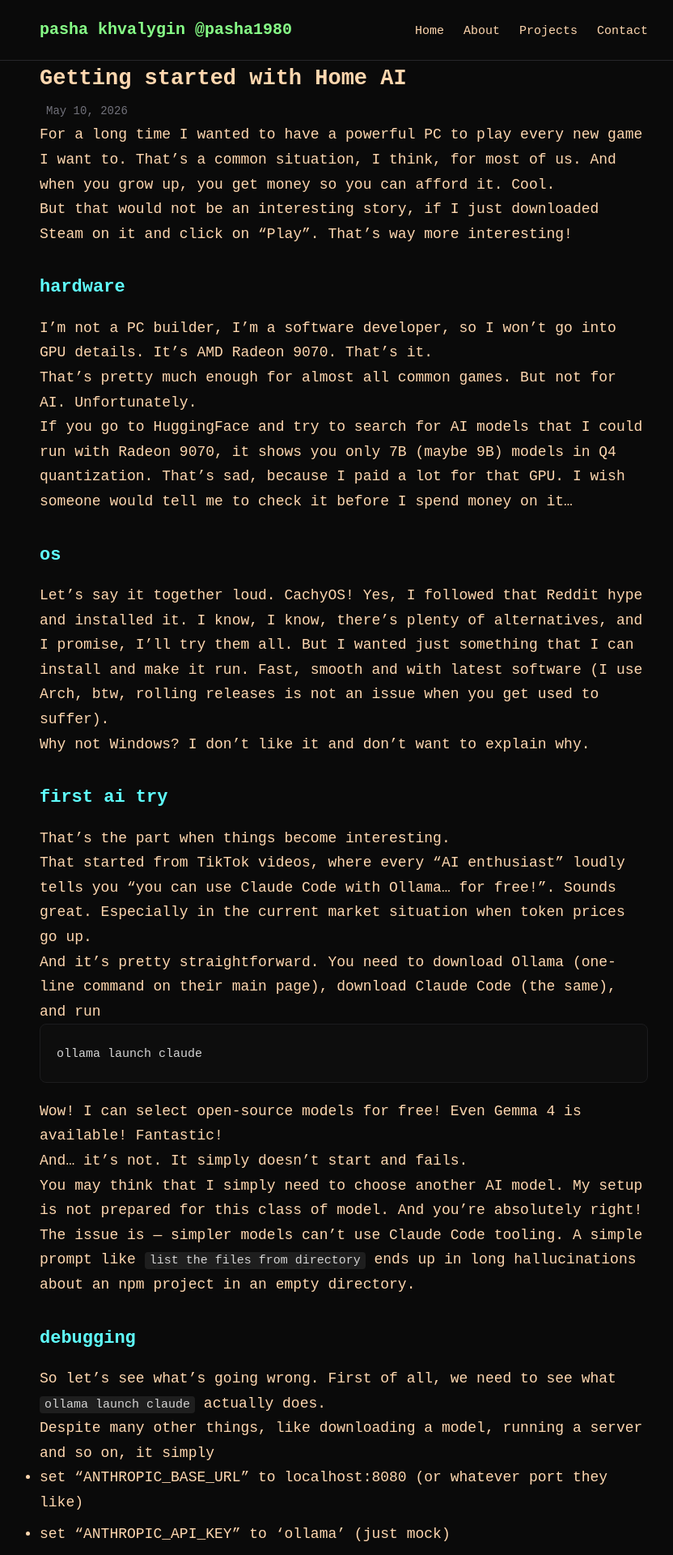
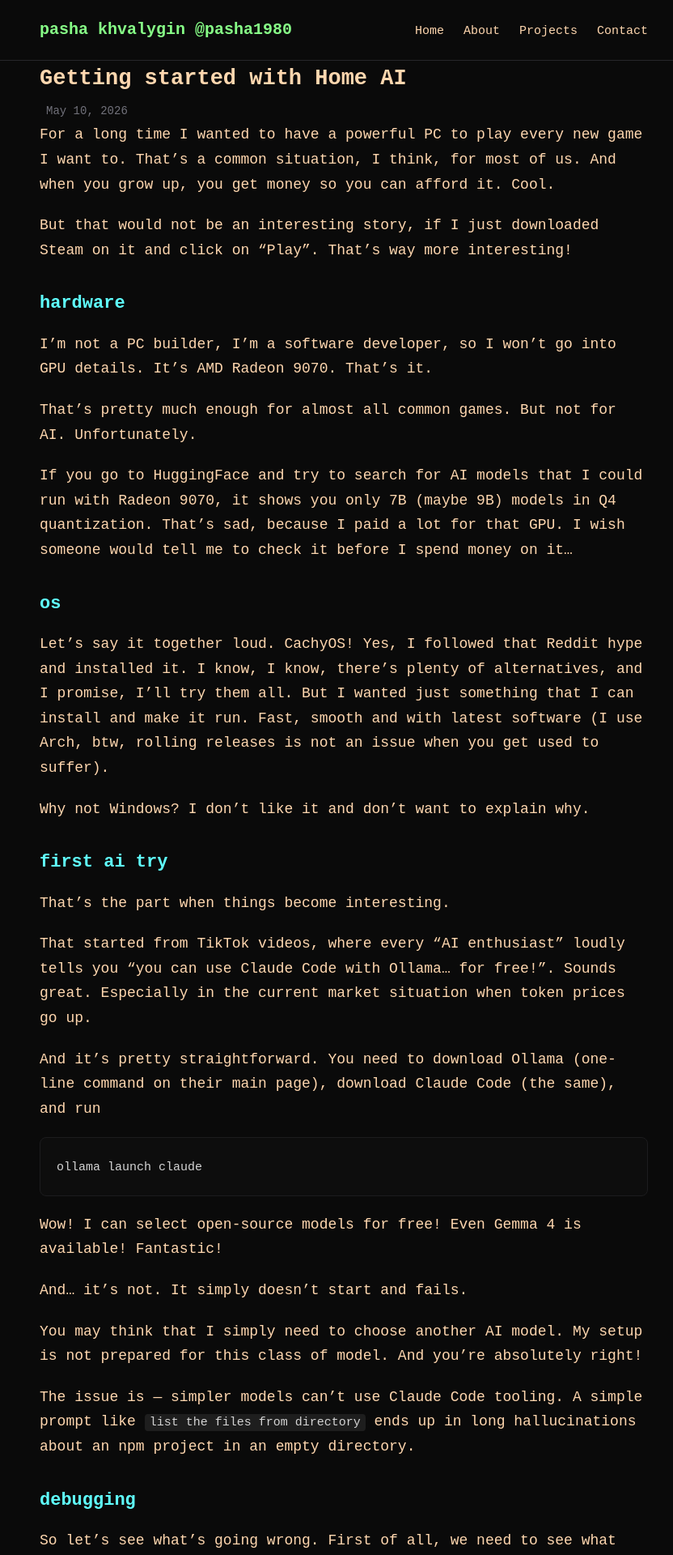
Before and after one commit to pasha1980/pasha1980.github.io, a Jekyll site: the page built from _posts/2026-05-10-getting-started-with-home-ai.md, in a window 1280 px wide. Shown: the top 1920 px of the page at 81% size, without its empty margins (215-1047 px from the left). Built offline with Jekyll 4.4.1, drawn with Linux system fonts in a browser that asks for light colours.

Commit message:
add padding for blog page <p>

```diff
--- a/assets/css/style.css
+++ b/assets/css/style.css
@@ -206,6 +206,10 @@ main {
   color: #87ff87;
 }
 
+article.blog-post p {
+  margin-bottom: 20px;
+}
+
 .post-date {
   color: #71717a;
   font-size: 14px;
```
